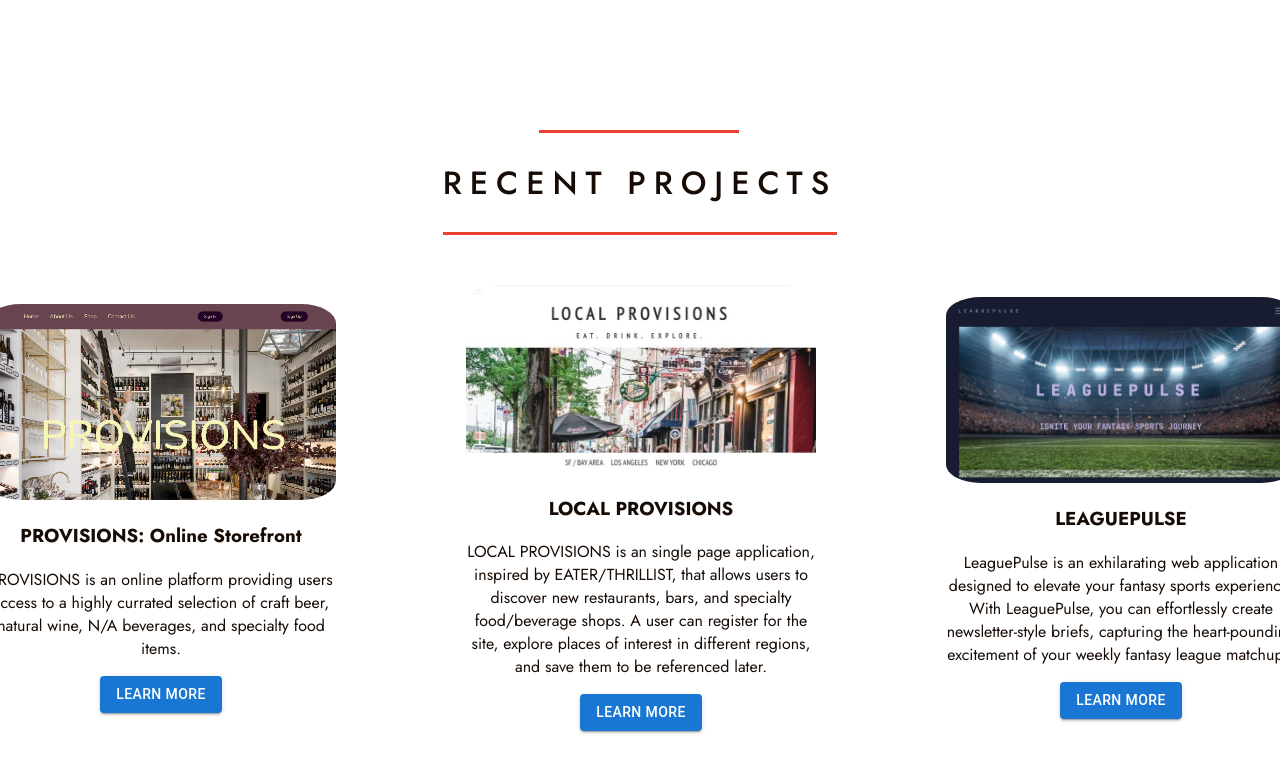
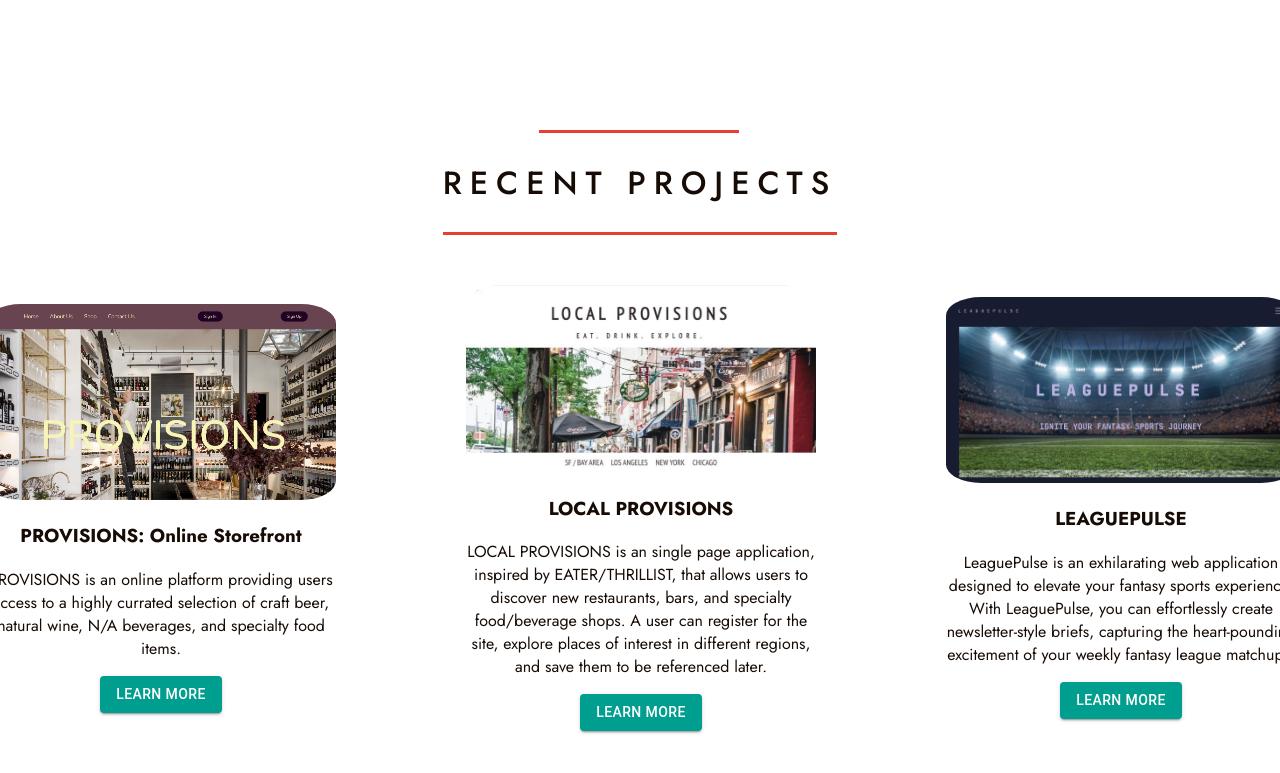
Before and after one commit to jtompkins415/portfolio_site, a React (Vite) app: page / in a window 1280 px wide. Shown: the part 649-1422 px from the top of the page. Built offline with nearby package versions, Linux system fonts and the light colour scheme.

Commit message:
style Button

```diff
--- a/src/ProjectLanding/ProjectLanding.jsx
+++ b/src/ProjectLanding/ProjectLanding.jsx
@@ -5,7 +5,8 @@ function ProjectLanding({projectObject}) {
     const {name, description, imgSrc, url} = projectObject;
 
     return (
-        <div className="project-container">
+
+             <div className="project-container">
             <div className="image-container">
                 <img src={imgSrc} alt='project-snapshot'/>
             </div>
@@ -13,8 +14,9 @@ function ProjectLanding({projectObject}) {
                 <h3>{name}</h3>
                 <p>{description}</p>
             </div>
-                <Button variant='contained'>Learn More</Button>
+                <Button variant='contained' style={{backgroundColor: '#009E8E', color: '#FFFFFF'}}>Learn More</Button>
         </div>
+
     );
 
 };
```
